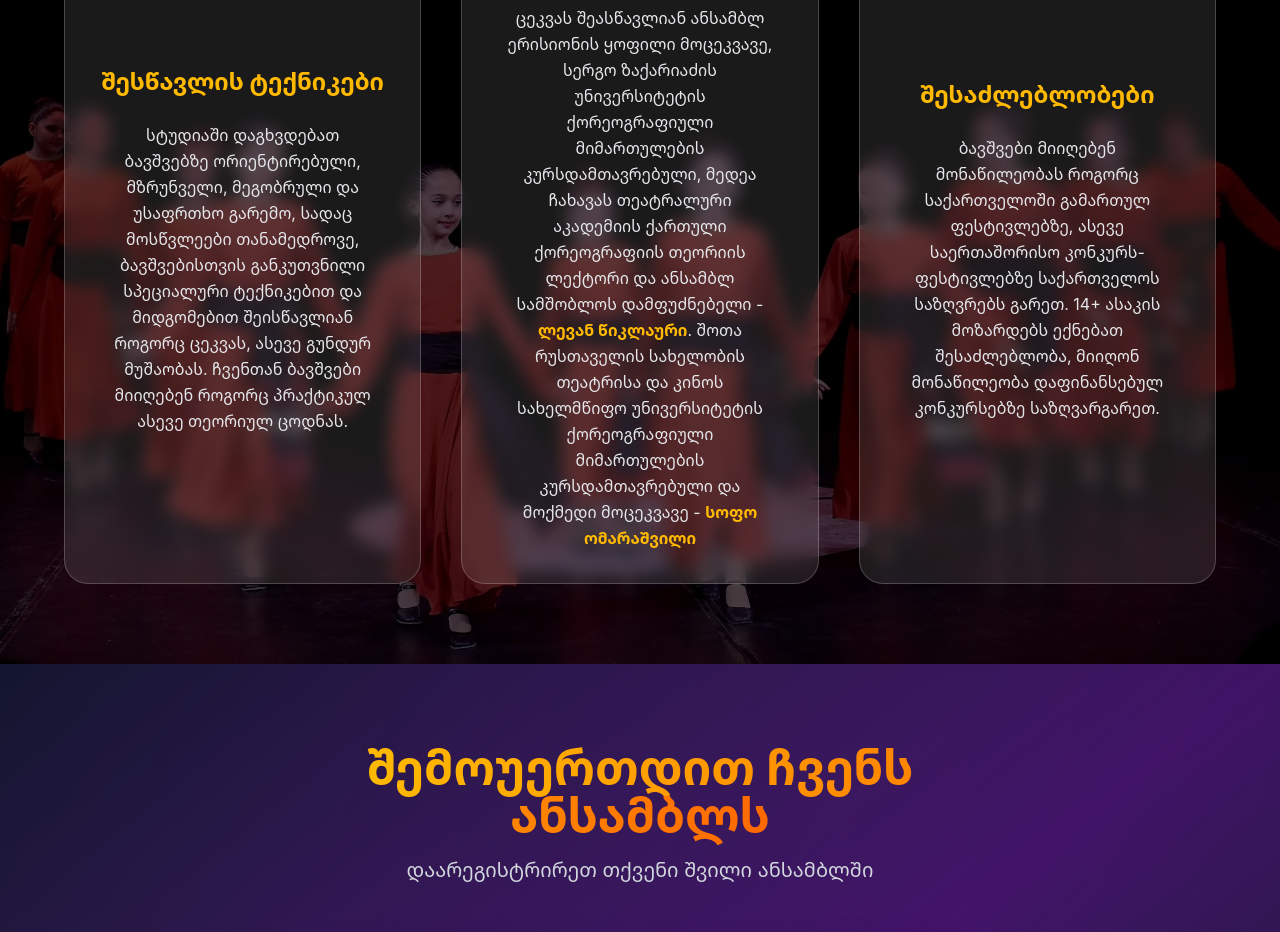
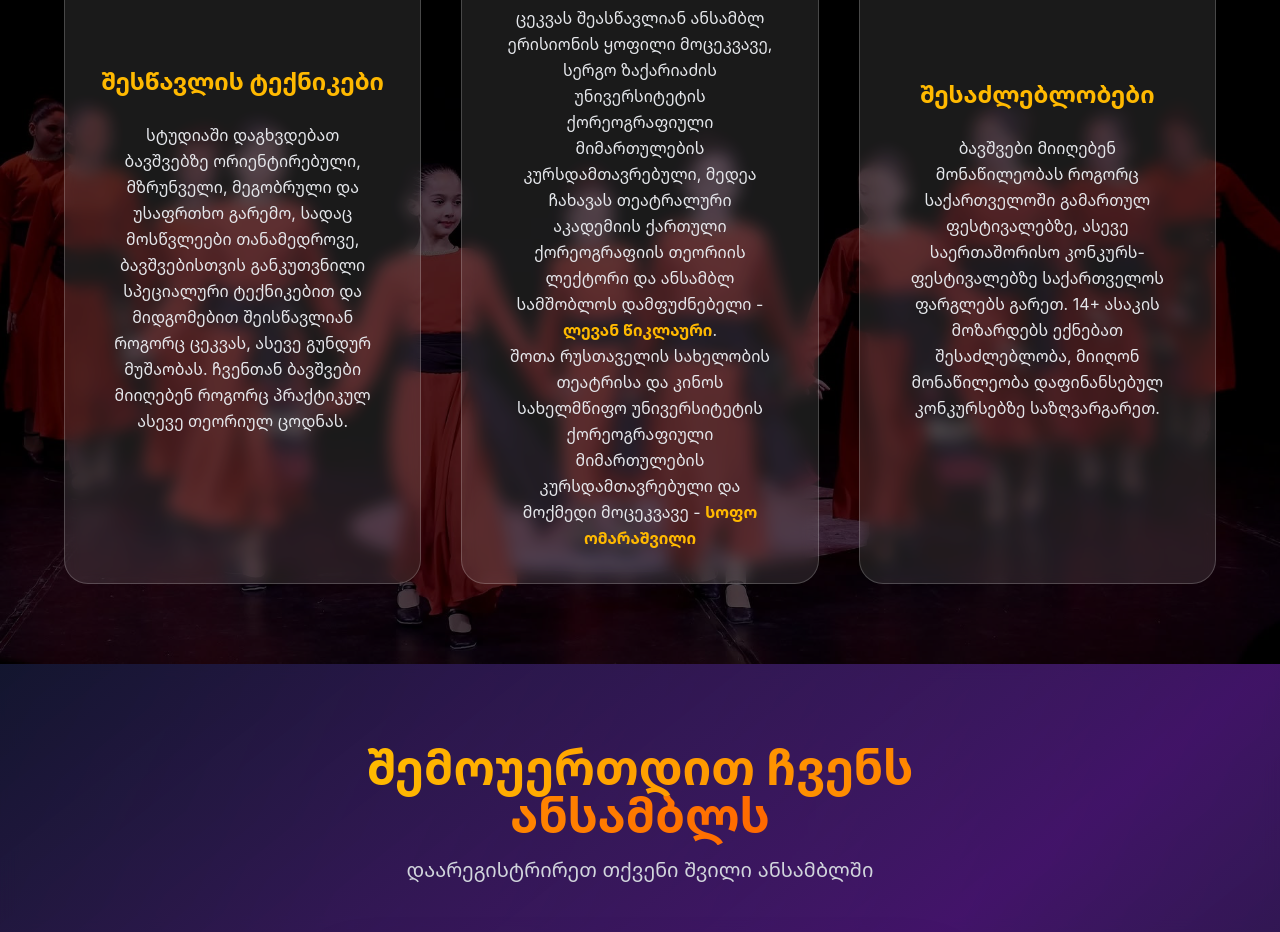
Before and after one commit to RyuKam1/Samshoblo, a Next.js app: page / in a window 1280 px wide. Shown: the part 1060-1992 px from the top of the page. Built offline with nearby package versions, Linux system fonts and the light colour scheme.

Commit message:
typo fix

```diff
--- a/app/contexts/LanguageContext.tsx
+++ b/app/contexts/LanguageContext.tsx
@@ -22,9 +22,9 @@ const translations = {
     culturalHeritage: 'შესწავლის ტექნიკები',
     culturalHeritageDesc: 'სტუდიაში დაგხვდებათ ბავშვებზე ორიენტირებული, მზრუნველი, მეგობრული და უსაფრთხო გარემო, სადაც მოსწვლეები თანამედროვე, ბავშვებისთვის განკუთვნილი სპეციალური ტექნიკებით და მიდგომებით შეისწავლიან როგორც ცეკვას, ასევე გუნდურ მუშაობას. ჩვენთან ბავშვები მიიღებენ როგორც პრაქტიკულ ასევე თეორიულ ცოდნას.',
     professionalTraining: 'პედაგოგები',
-    professionalTrainingDesc: 'ცეკვას შეასწავლიან ანსამბლ ერისიონის ყოფილი მოცეკვავე, სერგო ზაქარიაძის უნივერსიტეტის ქორეოგრაფიული მიმართულების კურსდამთავრებული, მედეა ჩახავას თეატრალური აკადემიის ქართული ქორეოგრაფიის თეორიის ლექტორი და ანსამბლ სამშობლოს დამფუძნებელი - <a href="https://www.facebook.com/levani.wiklauri.9022" target="_blank" rel="noopener noreferrer" class="text-amber-400 hover:text-amber-300 font-semibold no-underline transition-colors duration-300">ლევან წიკლაური</a>. შოთა რუსთაველის სახელობის თეატრისა და კინოს სახელმწიფო უნივერსიტეტის ქორეოგრაფიული მიმართულების კურსდამთავრებული და მოქმედი მოცეკვავე - <a href="https://www.facebook.com/sophoomarashvili" target="_blank" rel="noopener noreferrer" class="text-amber-400 hover:text-amber-300 font-semibold no-underline transition-colors duration-300">სოფო ომარაშვილი</a>',
+    professionalTrainingDesc: 'ცეკვას შეასწავლიან ანსამბლ ერისიონის ყოფილი მოცეკვავე, სერგო ზაქარიაძის უნივერსიტეტის ქორეოგრაფიული მიმართულების კურსდამთავრებული, მედეა ჩახავას თეატრალური აკადემიის ქართული ქორეოგრაფიის თეორიის ლექტორი და ანსამბლ სამშობლოს დამფუძნებელი - <a href="https://www.facebook.com/levani.wiklauri.9022" target="_blank" rel="noopener noreferrer" class="text-amber-400 hover:text-amber-300 font-semibold no-underline transition-colors duration-300">ლევან წიკლაური</a>.<br/>შოთა რუსთაველის სახელობის თეატრისა და კინოს სახელმწიფო უნივერსიტეტის ქორეოგრაფიული მიმართულების კურსდამთავრებული და მოქმედი მოცეკვავე - <a href="https://www.facebook.com/sophoomarashvili" target="_blank" rel="noopener noreferrer" class="text-amber-400 hover:text-amber-300 font-semibold no-underline transition-colors duration-300">სოფო ომარაშვილი</a>',
     performanceOpportunities: 'შესაძლებლობები',
-    performanceOpportunitiesDesc: 'ბავშვები მიიღებენ მონაწილეობას როგორც საქართველოში გამართულ ფესტივლებზე, ასევე საერთაშორისო კონკურს-ფესტივლებზე საქართველოს საზღვრებს გარეთ. 14+ ასაკის მოზარდებს ექნებათ შესაძლებლობა, მიიღონ მონაწილეობა დაფინანსებულ კონკურსებზე საზღვარგარეთ.',
+    performanceOpportunitiesDesc: 'ბავშვები მიიღებენ მონაწილეობას როგორც საქართველოში გამართულ ფესტივალებზე, ასევე საერთაშორისო კონკურს-ფესტივალებზე საქართველოს ფარგლებს გარეთ. 14+ ასაკის მოზარდებს ექნებათ შესაძლებლობა, მიიღონ მონაწილეობა დაფინანსებულ კონკურსებზე საზღვარგარეთ.',
     joinTitle: 'შემოუერთდით ჩვენს ანსამბლს',
     joinSubtitle: 'დაარეგისტრირეთ თქვენი შვილი ანსამბლში',
     childInfo: 'ბავშვის ინფორმაცია',
```
